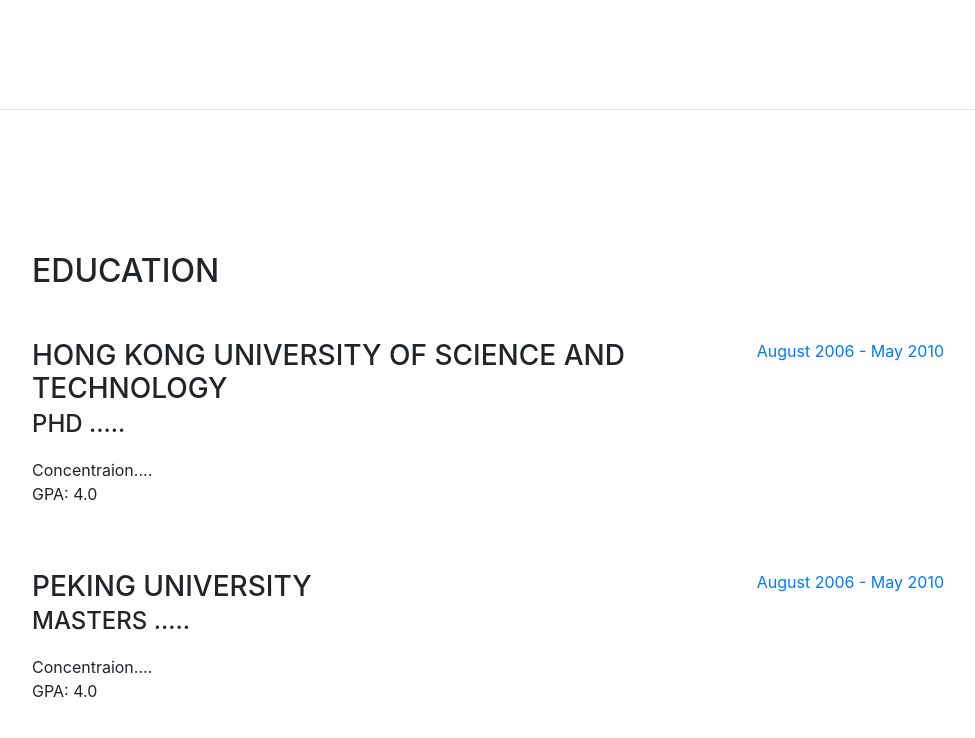
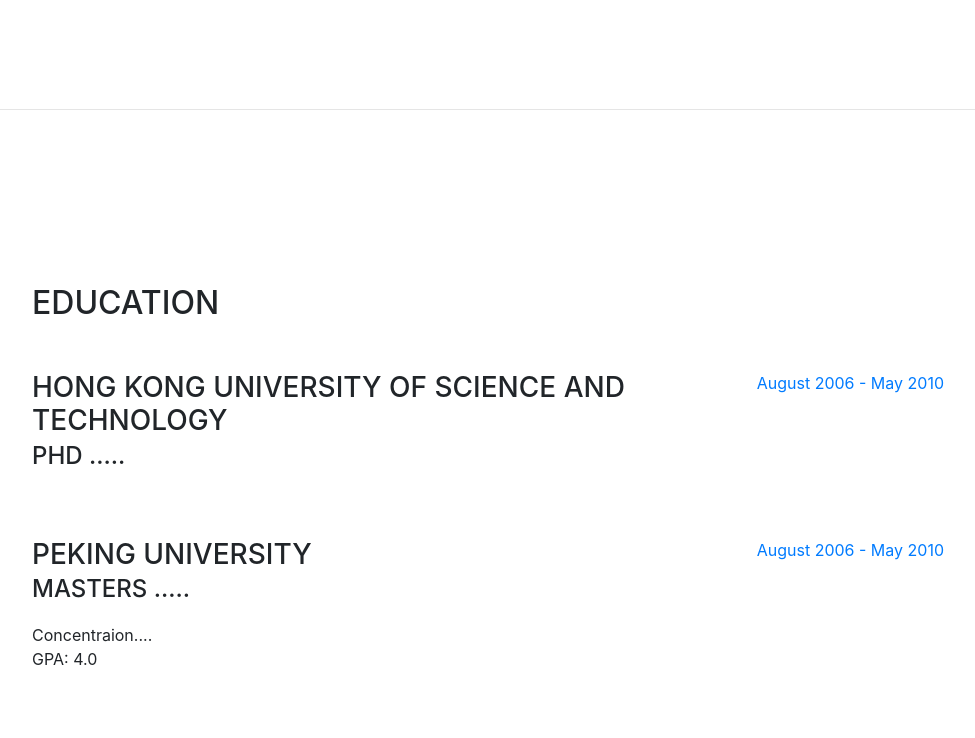
Before and after one commit to chenjie-xu/chenjie-xu.github.io, a website with bundled scripts: page index.html in a window 1280 px wide. Shown: the part 3197-3935 px from the top of the page, without its empty margins (288-1263 px from the left). Built offline with nearby package versions, Linux system fonts and the light colour scheme; a web font is replaced by a local one.

Commit message:
Update index.html

```diff
--- a/index.html
+++ b/index.html
@@ -177,8 +177,6 @@
             <div class="resume-content mr-auto">
               <h3 class="mb-0">Hong Kong University of Science and Technology</h3>
               <div class="subheading mb-3">phd ..... </div>
-              <div>Concentraion....</div>
-              <p>GPA: 4.0</p>
             </div>
             <div class="resume-date text-md-right">
               <span class="text-primary">August 2006 - May 2010</span>
```
